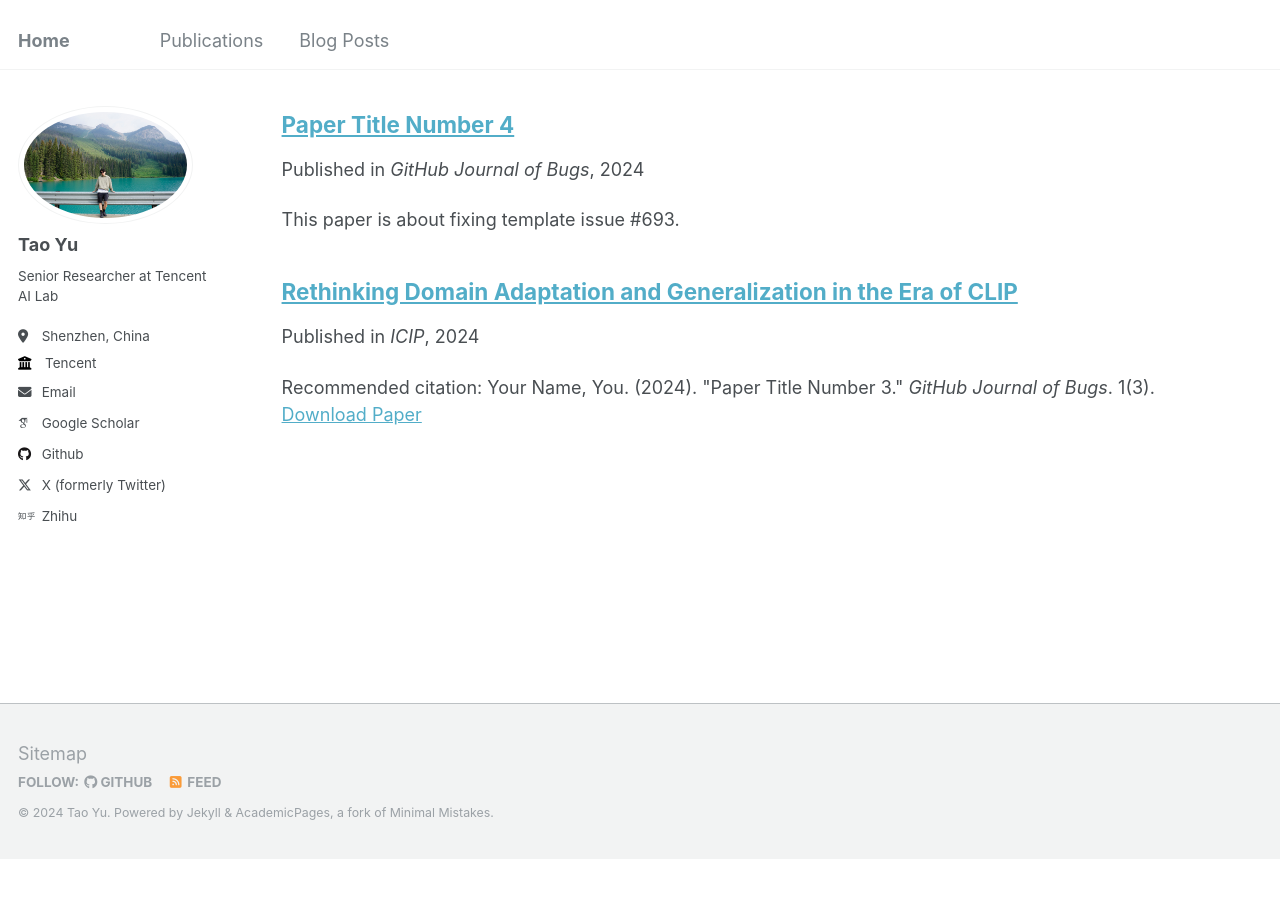
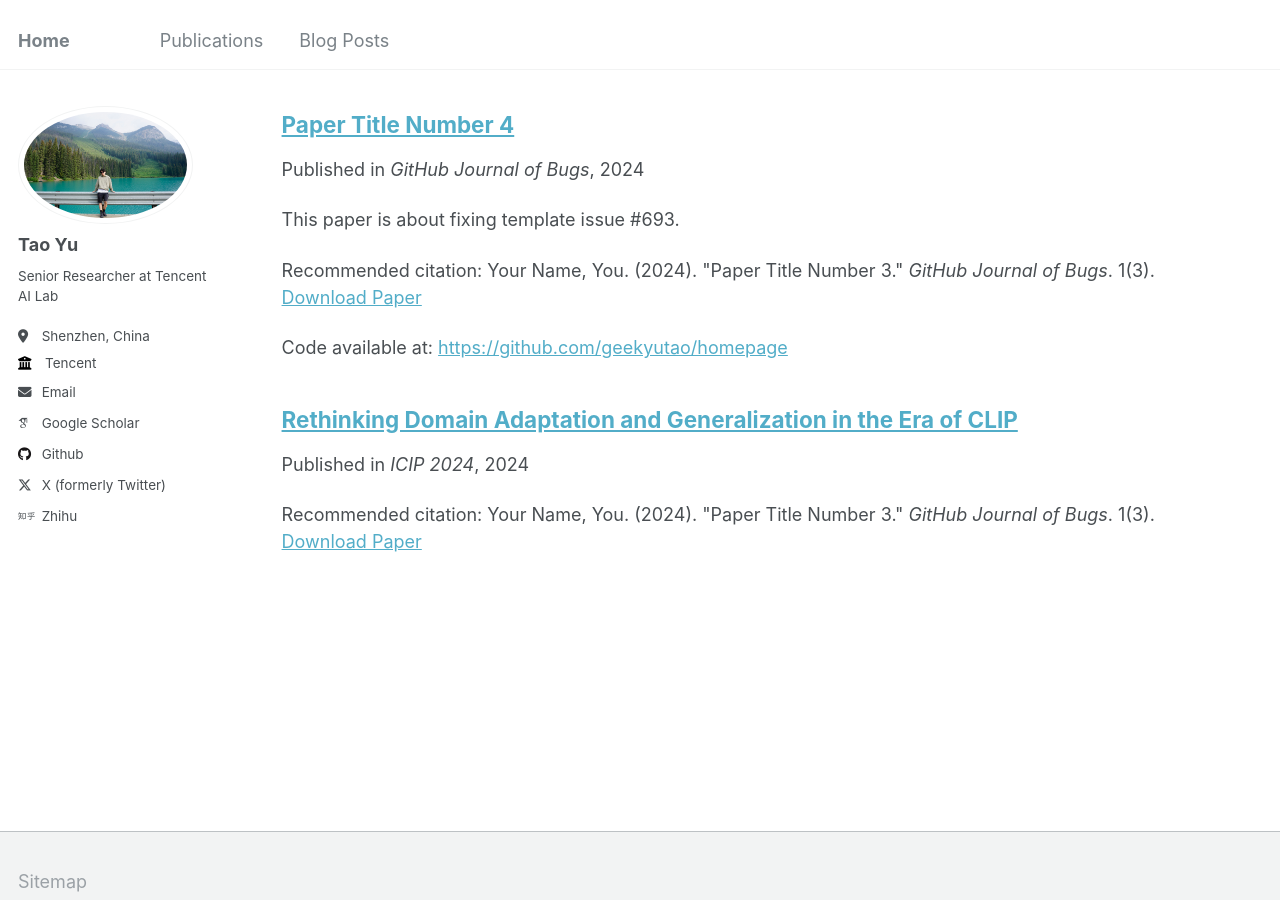
Before and after one commit to geekyutao/geekyutao.github.io, a Jekyll site: the page built from _pages/collection-archive.html, in a window 1280 px wide and 900 px high, scrolled down 826 px. Built offline with Jekyll 4.4.1, drawn with Linux system fonts in a browser that asks for light colours; some web fonts are replaced; before the commit the page ends 1684 px from its top, so only the background shows below that.

Commit message:
initialize

```diff
--- a/_includes/archive-single.html
+++ b/_includes/archive-single.html
@@ -66,5 +66,11 @@
       <p>Download <a href="{{ post.slidesurl }}">Download Slides</a></p></p>
     {% endif %}
 
+    {% if post.citation and post.paperurl and post.codeurl %}
+      <p>Code available at: <a href="{{ post.codeurl }}">{{ post.codeurl }}</a></p>
+    {% elsif post.codeurl %}
+      <p>Code available at: <a href="{{ post.codeurl }}">{{ post.codeurl }}</a></p>
+    {% endif %}
+
   </article>
 </div>
--- a/_layouts/single.html
+++ b/_layouts/single.html
@@ -59,7 +59,7 @@ layout: default
           <p style="font-size: smaller"><a href="{{ page.slidesurl }}">Download Slides</a></p>
         {% endif %}
 
-        {% if page.citation and page.paperurl and page.slidesurl and page.codeurl %}
+        {% if page.citation and page.paperurl and page.codeurl %}
           <p style="font-size: smaller"><a href="{{ page.codeurl }}">Download Code</a></p>
         {% elsif page.codeurl %}
           <p style="font-size: smaller"><a href="{{ page.codeurl }}">Download Code</a></p>
--- a/_publications/2024-07-21-paper-title-number-1.md
+++ b/_publications/2024-07-21-paper-title-number-1.md
@@ -4,7 +4,7 @@ collection: publications
 permalink: /publication/2024-07-21-rethinking-domain-adaptation-and-generalization-in-the-era-of-clip
 # excerpt: 'This paper is about fixing template issue #693.'
 date: 2024-07-21
-venue: 'ICIP'
+venue: 'ICIP 2024'
 paperurl: 'https://arxiv.org/pdf/2407.15173'
 citation: 'Your Name, You. (2024). &quot;Paper Title Number 3.&quot; <i>GitHub Journal of Bugs</i>. 1(3).'
 ---
```
Also changed, not shown: _publications/2024-02-17-paper-title-number-4 copy.md (+2 -2 lines).
